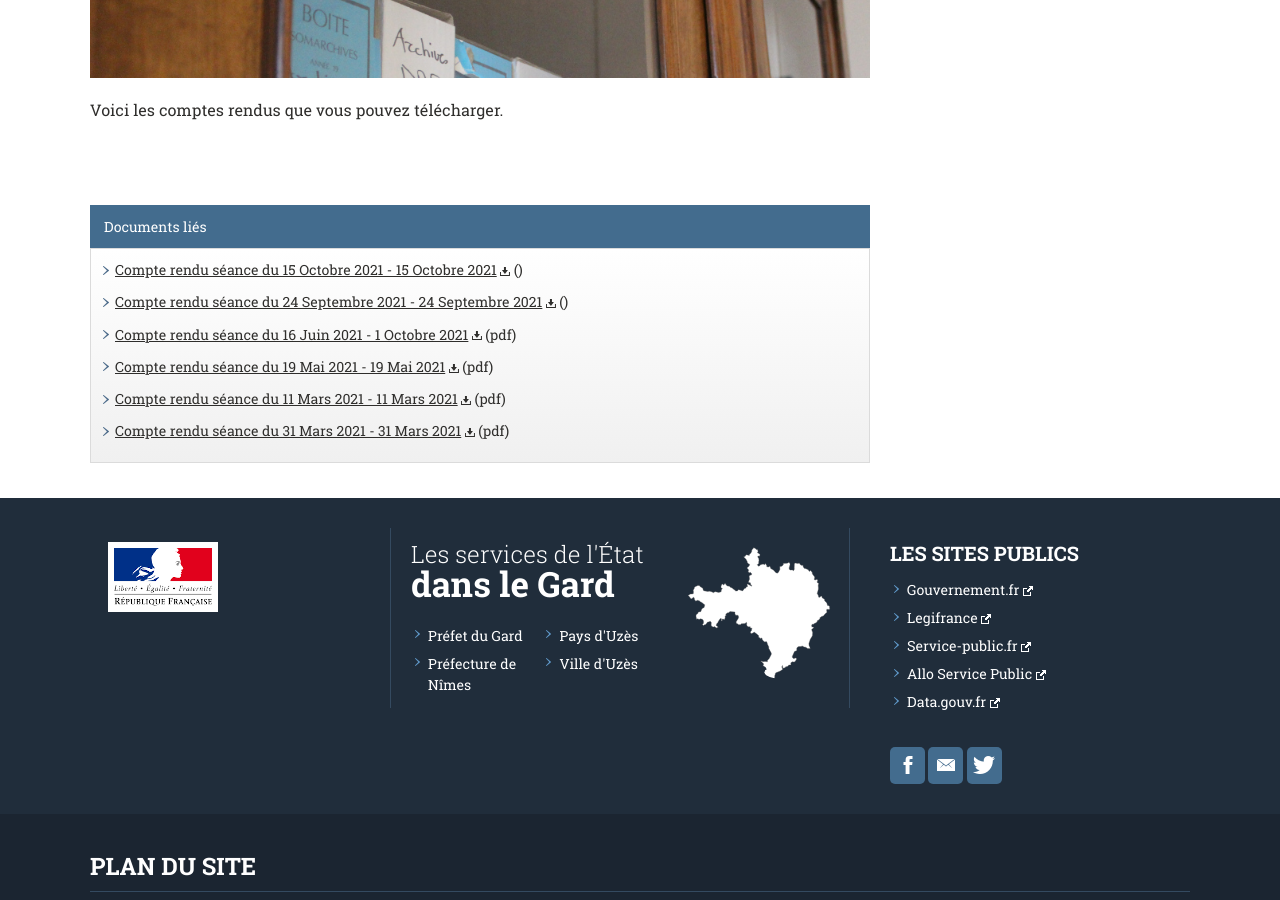
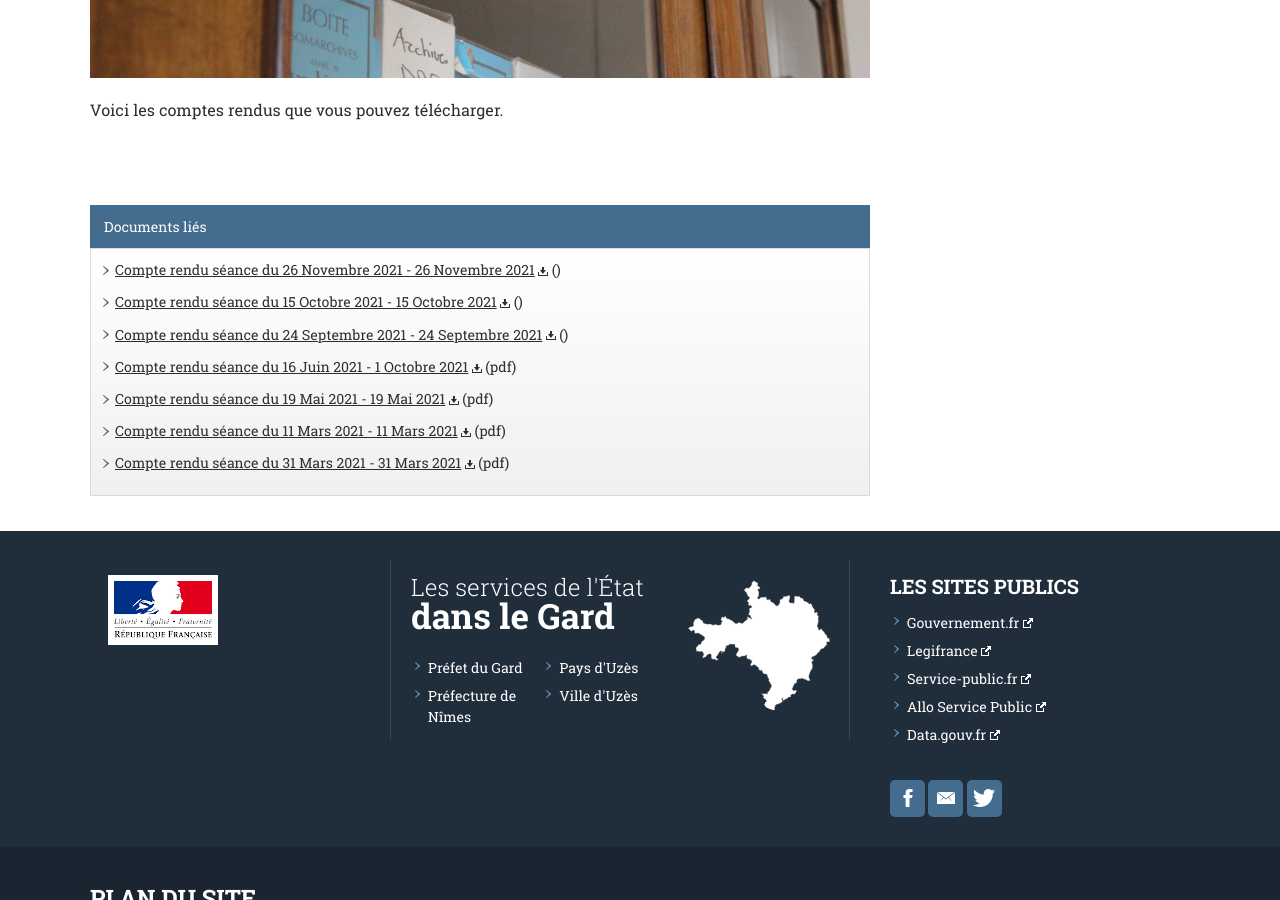
Before and after one commit to Flaux-Village/flaux-village.github.io, a Jekyll site: the page built from comptes.md, in a window 1280 px wide and 900 px high, scrolled down 523 px. Built offline with Jekyll 4.4.1, drawn with Linux system fonts in a browser that asks for light colours.

Commit message:
Update comptes.md

```diff
--- a/comptes.md
+++ b/comptes.md
@@ -7,6 +7,9 @@ titre_page: Comptes rendus des conseils municipaux
 illustration: /assets/illustrations/archives_landscape980.JPG
 description_illustration: Mairie de Flaux.
 documents:
+- fiche: Compte rendu séance du 26 Novembre 2021
+  date_texte: 26 Novembre 2021
+  addresse: /assets/documents/comptesrendus/compte rendu conseil municipal 26 novembre 2021.pdf
 - fiche: Compte rendu séance du 15 Octobre 2021
   date_texte: 15 Octobre 2021
   addresse: /assets/documents/comptesrendus/COMPTE RENDU DU 15 OCTOBRE.pdf
```
